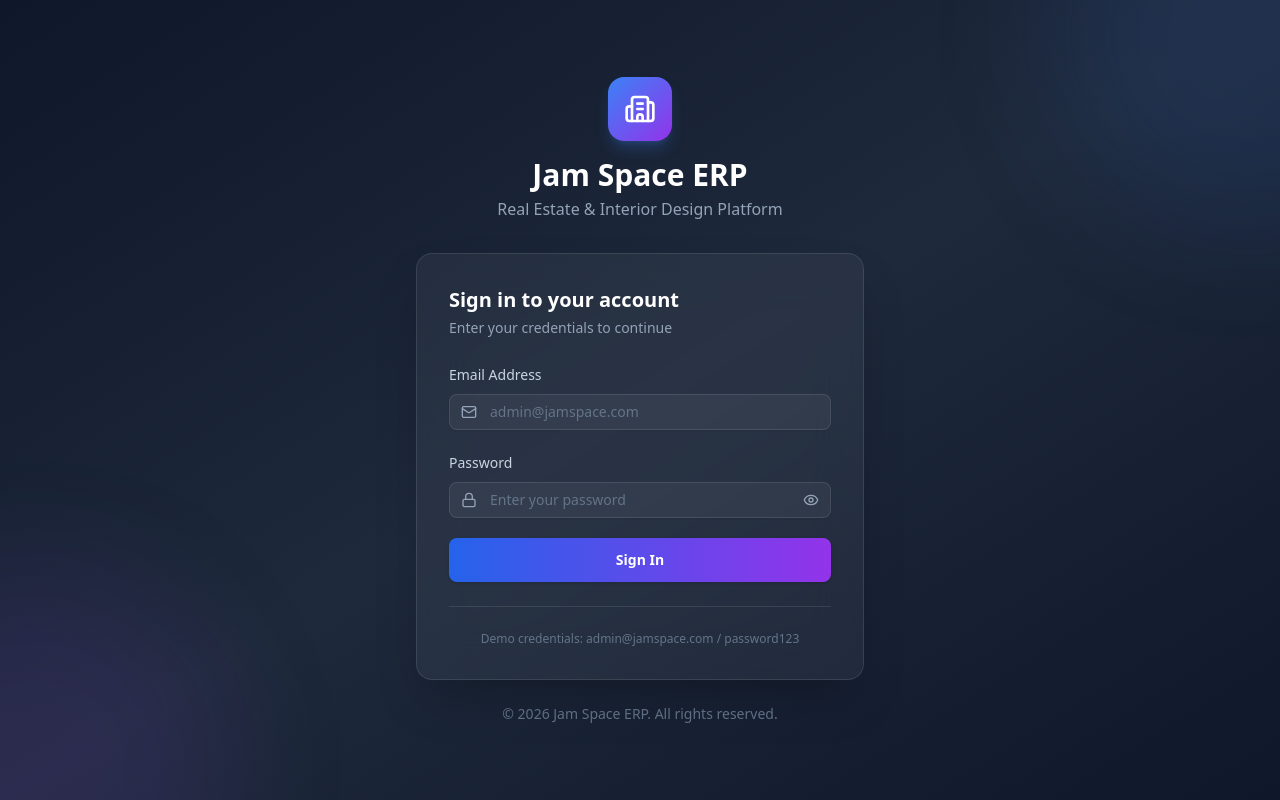
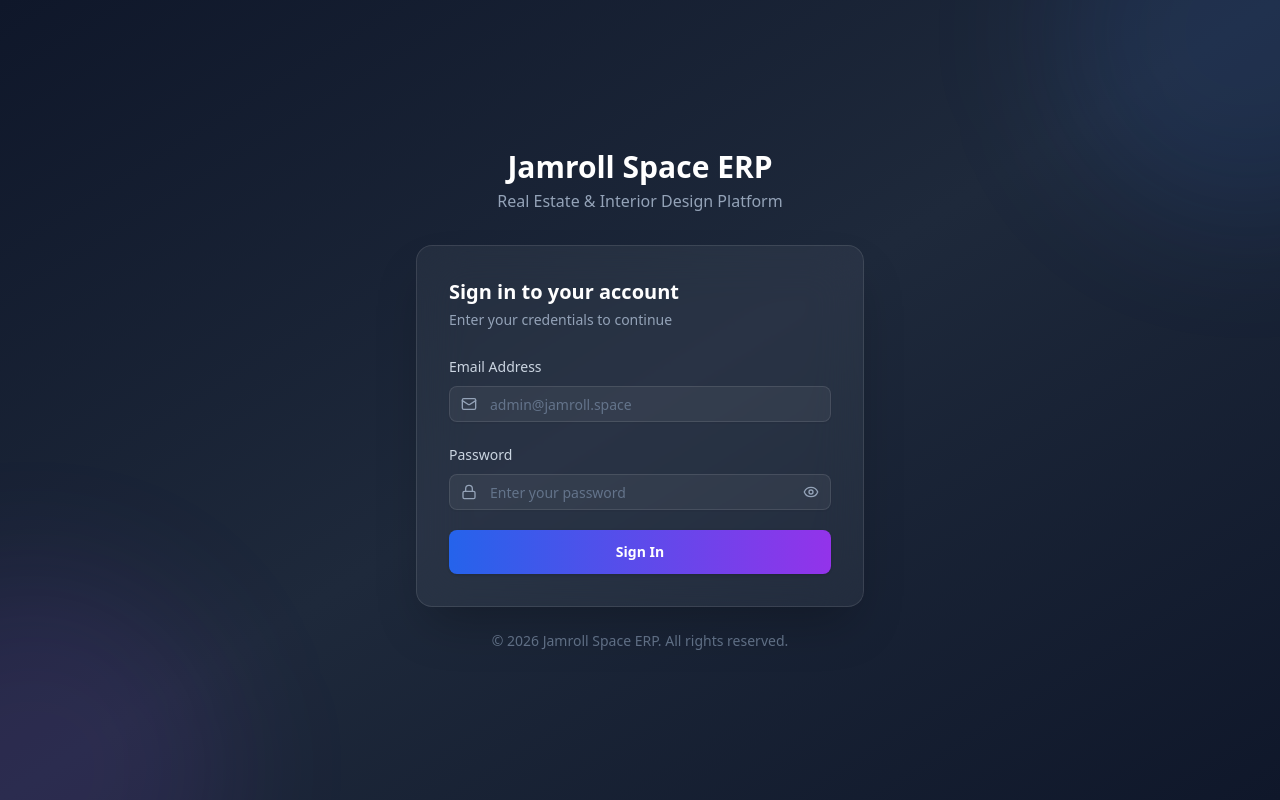
Before and after one commit to Creativecoder11/jam-space-erp, a Next.js app: page /login in a window 1280 px wide. Built offline with nearby package versions, Linux system fonts and the light colour scheme.

Commit message:
Login Page Fix

```diff
--- a/prisma/seed.ts
+++ b/prisma/seed.ts
@@ -11,10 +11,10 @@ async function main() {
 
   // Users — upsert by email
   const admin = await prisma.user.upsert({
-    where: { email: "admin@jamspace.com" },
+    where: { email: "admin@jamroll.space" },
     update: {},
     create: {
-      email: "admin@jamspace.com",
+      email: "admin@jamroll.space",
       name: "Admin User",
       password: hashedPassword,
       role: Role.SUPER_ADMIN,
@@ -186,7 +186,7 @@ async function main() {
   console.log("✅ Company settings created");
   console.log("🎉 Seed completed!");
   console.log("\n📋 Login credentials:");
-  console.log("   Admin:   admin@jamspace.com / password123");
+  console.log("   Admin:   admin@jamroll.space / password123");
   console.log("   Accountant: accountant@jamspace.com / password123");
   console.log("   PM:      pm@jamspace.com / password123");
 }
--- a/src/app/(auth)/login/page.tsx
+++ b/src/app/(auth)/login/page.tsx
@@ -1,5 +1,6 @@
 "use client";
 
+import Image from "next/image";
 import { useState } from "react";
 import { signIn } from "next-auth/react";
 import { useRouter } from "next/navigation";
@@ -72,18 +73,29 @@ export default function LoginPage() {
       >
         {/* Logo */}
         <div className="text-center mb-8">
-          <div className="inline-flex items-center justify-center w-16 h-16 rounded-2xl bg-gradient-to-br from-blue-500 to-purple-600 mb-4 shadow-lg shadow-blue-500/25">
-            <Building2 className="w-8 h-8 text-white" />
-          </div>
-          <h1 className="text-3xl font-bold text-white">Jam Space ERP</h1>
-          <p className="text-slate-400 mt-1">Real Estate & Interior Design Platform</p>
+          {/* <Image
+            src="/assets/Jam - Logo.png"
+            alt="Jamroll Space logo"
+            width={30}
+            height={30}
+            className="object-contain"
+          /> */}
+
+          <h1 className="text-3xl font-bold text-white">Jamroll Space ERP</h1>
+          <p className="text-slate-400 mt-1">
+            Real Estate & Interior Design Platform
+          </p>
         </div>
 
         {/* Card */}
         <div className="bg-white/5 backdrop-blur-xl border border-white/10 rounded-2xl p-8 shadow-2xl">
           <div className="mb-6">
-            <h2 className="text-xl font-semibold text-white">Sign in to your account</h2>
-            <p className="text-slate-400 text-sm mt-1">Enter your credentials to continue</p>
+            <h2 className="text-xl font-semibold text-white">
+              Sign in to your account
+            </h2>
+            <p className="text-slate-400 text-sm mt-1">
+              Enter your credentials to continue
+            </p>
           </div>
 
           <form onSubmit={handleSubmit(onSubmit)} className="space-y-5">
@@ -94,7 +106,7 @@ export default function LoginPage() {
                 <Input
                   {...register("email")}
                   type="email"
-                  placeholder="admin@jamspace.com"
+                  placeholder="admin@jamroll.space"
                   className="pl-10 bg-white/5 border-white/10 text-white placeholder:text-slate-500 focus-visible:ring-blue-500"
                   autoComplete="email"
                 />
@@ -120,11 +132,17 @@ export default function LoginPage() {
                   onClick={() => setShowPassword(!showPassword)}
                   className="absolute right-3 top-1/2 -translate-y-1/2 text-slate-400 hover:text-slate-300"
                 >
-                  {showPassword ? <EyeOff className="w-4 h-4" /> : <Eye className="w-4 h-4" />}
+                  {showPassword ? (
+                    <EyeOff className="w-4 h-4" />
+                  ) : (
+                    <Eye className="w-4 h-4" />
+                  )}
                 </button>
               </div>
               {errors.password && (
-                <p className="text-red-400 text-xs">{errors.password.message}</p>
+                <p className="text-red-400 text-xs">
+                  {errors.password.message}
+                </p>
               )}
             </div>
 
@@ -144,15 +162,15 @@ export default function LoginPage() {
             </Button>
           </form>
 
-          <div className="mt-6 pt-6 border-t border-white/10">
+          {/* <div className="mt-6 pt-6 border-t border-white/10">
             <p className="text-center text-xs text-slate-500">
-              Demo credentials: admin@jamspace.com / password123
+              Demo credentials: admin@jamroll.space / password123
             </p>
-          </div>
+          </div> */}
         </div>
 
         <p className="text-center text-slate-500 text-sm mt-6">
-          © 2026 Jam Space ERP. All rights reserved.
+          © 2026 Jamroll Space ERP. All rights reserved.
         </p>
       </motion.div>
     </div>
--- a/src/lib/auth.ts
+++ b/src/lib/auth.ts
@@ -4,7 +4,7 @@ import bcrypt from "bcryptjs";
 
 // Demo users — work without a database connection
 const DEMO_USERS = [
-  { id: "demo-admin", email: "admin@jamspace.com", name: "Admin User", role: "SUPER_ADMIN", password: "password123" },
+  { id: "demo-admin", email: "admin@jamroll.space", name: "Admin User", role: "SUPER_ADMIN", password: "password123" },
   { id: "demo-acc", email: "accountant@jamspace.com", name: "Accountant", role: "ACCOUNTANT", password: "password123" },
   { id: "demo-pm", email: "pm@jamspace.com", name: "Project Manager", role: "PROJECT_MANAGER", password: "password123" },
 ];
```
